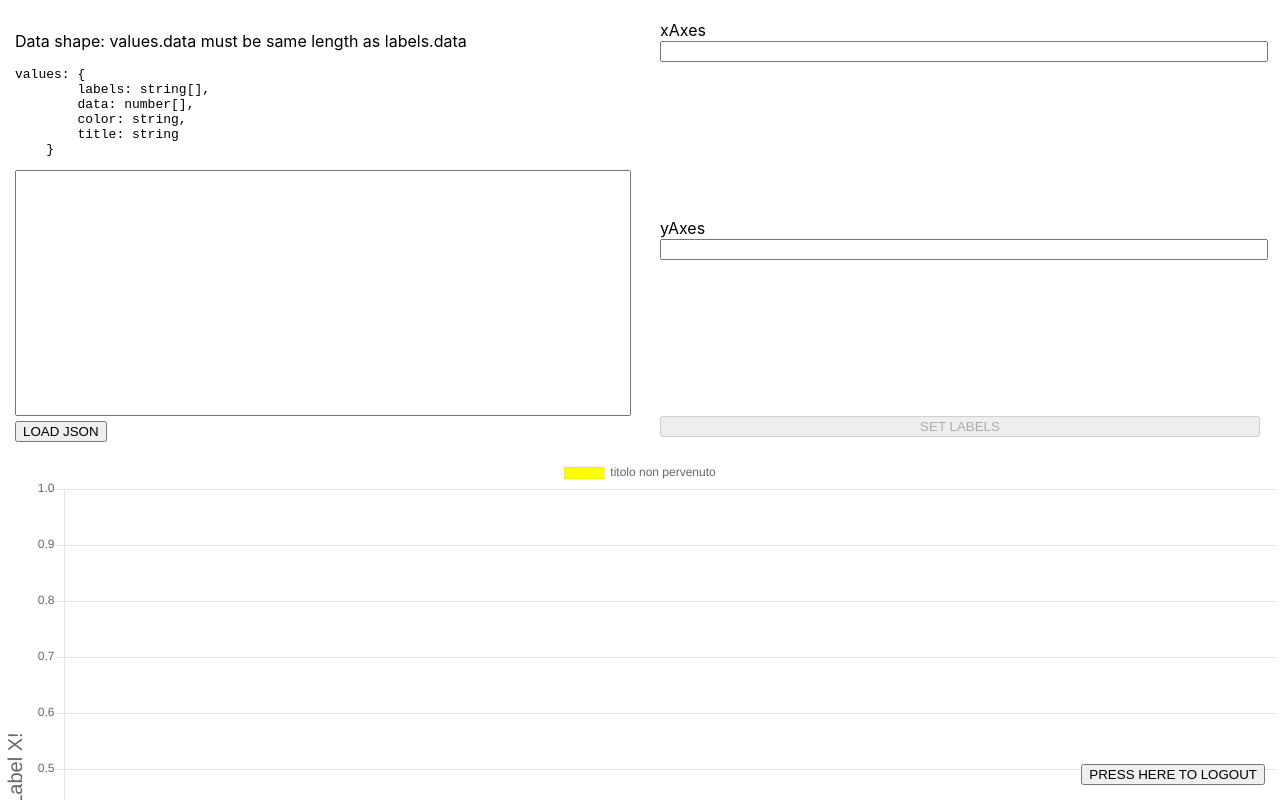
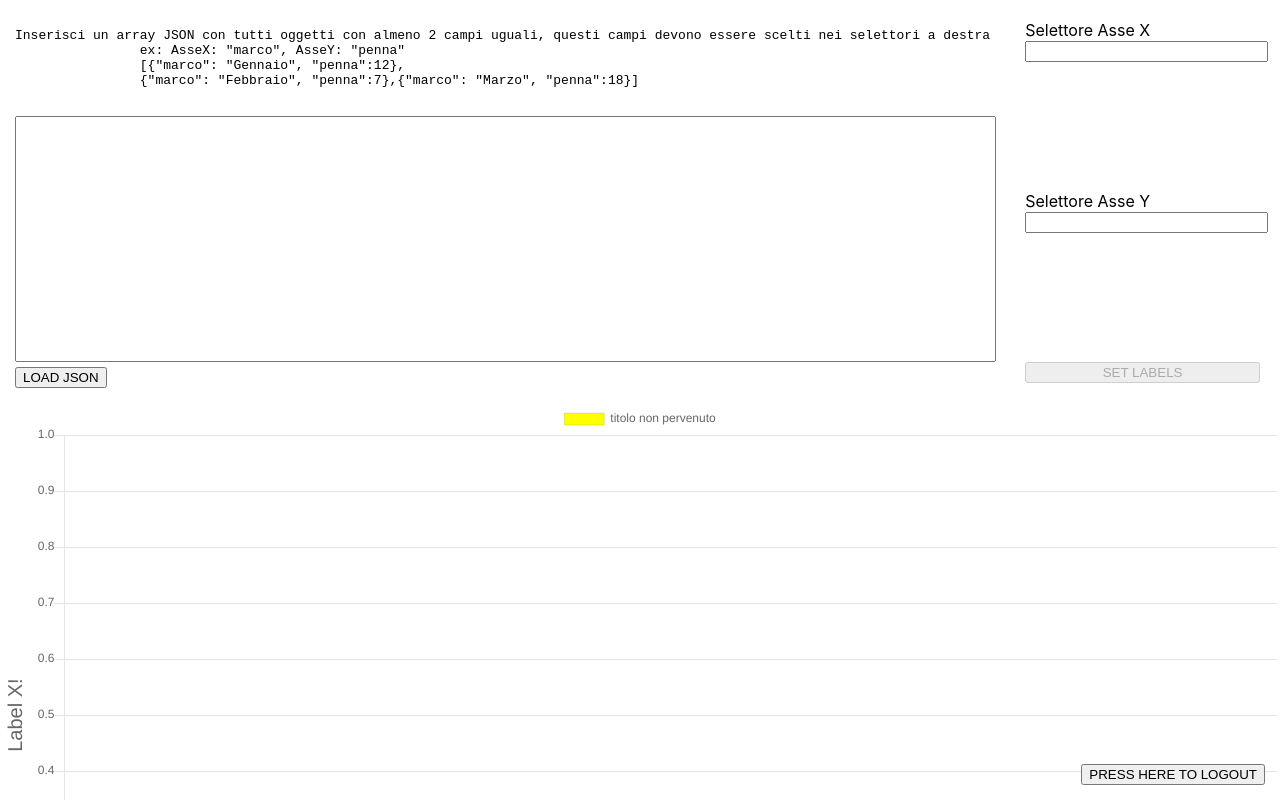
Before and after one commit to Mautriz/react-chart-test, a React (Create React App) app: page / in a window 1280 px wide. Shown: the top 800 px of the page. Built offline with nearby package versions, Linux system fonts and the light colour scheme; sample sign-in values are in the browser's storage.

Commit message:
Aggiunti diversi commenti, aggiunto link alla homepage nella pagina not found

```diff
--- a/src/App.js
+++ b/src/App.js
@@ -8,6 +8,9 @@ import LoginPage from './pages/login/login.component';
 function App() {
     return (
         <div>
+            {/*  Lo switch lascia attivare una sola route,
+            se nessuna delle precedenti si attiva, la not found ci sarà sempre
+            perché non richiede un path "exact" */}
             <Switch>
                 <PrivateRoute exact path="/">
                     <HomePage />
--- a/src/components/chart-labels-form/chart-labels-form.component.js
+++ b/src/components/chart-labels-form/chart-labels-form.component.js
@@ -17,7 +17,11 @@ class ChartLabelsForm extends Component {
 
     // changes corresponding input state and validates the field
     handleChange = e => {
+        // target.name = tag name="" nel jsx
         const controlName = e.target.name;
+
+        // per il controllo viene usato un callback perché l'aggiornamento di stato in react è asincrono
+        // metterlo in una linea successiva (non in callback) avrebbe potuto causare errori dovuti a questo tipo di aggiornamento
         this.setState({ [controlName]: e.target.value }, () => {
             this.isFieldValid(controlName);
         });
@@ -26,6 +30,8 @@ class ChartLabelsForm extends Component {
     // marks field as touched
     handleBlur = e => {
         const controlName = e.target.name;
+        // I nomi nello stato devono avere la prima parte in comune per poter fare questo
+        // prende il field in base al nome dato all'input attraverso tag (name="") + Touched alla fine
         const statePiece = `${controlName}Touched`;
         this.setState({ [statePiece]: true }, () => {
             this.isFieldValid(controlName);
@@ -35,11 +41,15 @@ class ChartLabelsForm extends Component {
     // submits form only if its valid
     handleSubmit = e => {
         const { xAxesLabel, yAxesLabel } = this.state;
+        // La pagina non ricarica
         e.preventDefault();
+        // Il reducer aggiorna i selettori attuali
         this.props.chartUpdateAxesFields({
             xAxesField: xAxesLabel,
             yAxesField: yAxesLabel
         });
+        // "resetta" la form mandando i valori (con doppio binding) a 0
+        this.setState({ xAxesLabel: '', yAxesLabel: '' });
     };
 
     // checks if single form value is valid
@@ -65,7 +75,7 @@ class ChartLabelsForm extends Component {
                 }}
             >
                 <div style={{ flex: 1 }}>
-                    <label htmlFor="xAxesLabel">xAxes</label>
+                    <label htmlFor="xAxesLabel">Selettore Asse X</label>
                     <input
                         style={{ width: '100%' }}
                         value={this.state.xAxesLabel}
@@ -82,7 +92,7 @@ class ChartLabelsForm extends Component {
                     )}
                 </div>
                 <div style={{ flex: 1 }}>
-                    <label htmlFor="yAxesLabel">yAxes</label>
+                    <label htmlFor="yAxesLabel">Selettore Asse Y</label>
                     <input
                         style={{ width: '100%' }}
                         value={this.state.yAxesLabel}
--- a/src/components/chart-load-json/chart-load-json.component.js
+++ b/src/components/chart-load-json/chart-load-json.component.js
@@ -32,15 +32,12 @@ class ChartLoadJson extends Component {
     render() {
         return (
             <form className="json-form" onSubmit={this.handleSubmit}>
-                <p>
-                    Data shape: values.data must be same length as labels.data
-                </p>
-                <pre>{`values: {
-        labels: string[],
-        data: number[],
-        color: string,
-        title: string
-    } `}</pre>
+                {/* Esempio formattato */}
+                <pre>{`Inserisci un array JSON con tutti oggetti con almeno 2 campi uguali, questi campi devono essere scelti nei selettori a destra
+                ex: AsseX: "marco", AsseY: "penna"
+                [{"marco": "Gennaio", "penna":12},
+                {"marco": "Febbraio", "penna":7},{"marco": "Marzo", "penna":18}]
+                `}</pre>
                 <textarea
                     className="json-form__textarea"
                     onChange={this.handleChange}
--- a/src/components/line-chart/line-chart.component.js
+++ b/src/components/line-chart/line-chart.component.js
@@ -4,6 +4,7 @@ import { connect } from 'react-redux';
 import { generateChartData } from './chartOptions';
 class LineChart extends Component {
     render() {
+        // genera le opzioni necessarie per il grafico e gliele passa come props, la libreria usa i props per le impostazioni del grafico
         const newChartData = generateChartData(this.props.chart.chartData);
         return <Line {...newChartData} />;
     }
--- a/src/pages/homepage/homepage.component.js
+++ b/src/pages/homepage/homepage.component.js
@@ -6,6 +6,7 @@ import { authLogout } from '../../redux/actions/auth.actions';
 import { connect } from 'react-redux';
 
 const HomePage = ({ authLogout }) => {
+    // le pagine hanno il ruolo di mostrare altri componenti sulla pagina, non dovrebbero avere logica particolarmente complessa
     return (
         <div>
             <div style={{ display: 'grid', gridTemplateColumns: '1fr 1fr' }}>
--- a/src/pages/login/login.component.js
+++ b/src/pages/login/login.component.js
@@ -4,6 +4,7 @@ import { connect } from 'react-redux';
 import { withRouter } from 'react-router-dom';
 
 const LoginPage = ({ authLogin, history }) => {
+    // simula richiesta al server con 300ms di ritardo
     const login = () => {
         authLogin();
         setTimeout(() => {
@@ -17,7 +18,7 @@ const LoginPage = ({ authLogin, history }) => {
         </div>
     );
 };
-
+// withRouter da accesso al router e a tutte le sue funzioni
 export default withRouter(
     connect(
         null,
--- a/src/pages/not-found/not-found.component.js
+++ b/src/pages/not-found/not-found.component.js
@@ -1,9 +1,14 @@
 import React, { Component } from 'react';
-
+import { withRouter, Link } from 'react-router-dom';
 class NotFoundPage extends Component {
     render() {
-        return <div>404 not found</div>;
+        return (
+            <div>
+                <h2>Page not found</h2>
+                <Link to="/">Go back</Link>
+            </div>
+        );
     }
 }
 
-export default NotFoundPage;
+export default withRouter(NotFoundPage);
--- a/src/redux/reducers/auth.reducer.js
+++ b/src/redux/reducers/auth.reducer.js
@@ -1,9 +1,11 @@
 import { authTypes } from '../types/auth.types';
 
 const initialState = {
+    // il localstorage contiene solo stringhe, per avere un boolean devo controllare esistenza della stringa
     isAuthenticated: !!window.localStorage.getItem('isAuthenticated')
 };
 
+// semplice autenticazione, local storage è usato per la persistance
 export default (state = initialState, { type, payload }) => {
     switch (type) {
         case authTypes.LOGIN:
--- a/src/redux/reducers/chart.reducer.js
+++ b/src/redux/reducers/chart.reducer.js
@@ -15,6 +15,8 @@ export default (state = initialState, { type, payload }) => {
         case chartTypes.UPDATE_AXES_FIELDS:
             return { ...state, axesFields: payload };
         case chartTypes.UPDATE_CHART_DATA:
+            // il lavoro del reducer è quello di prendere dati e aggiornare lo stato globale,
+            // operazioni "importanti" vanno in altri file per avere un codice clean ed esplicativo
             const chartData = validateJsonEntry(payload, state.axesFields);
             if (!chartData) {
                 return {
--- a/src/redux/store.js
+++ b/src/redux/store.js
@@ -4,6 +4,7 @@ import { rootReducer } from './rootReducer';
 
 const middleware = [];
 
+// il logger si attiva solo in development
 if (process.env.NODE_ENV === 'development') {
     middleware.push(logger);
 }
```
Also changed, not shown: src/redux/utils/validateJsonEntry.js (+7 -0 lines).
